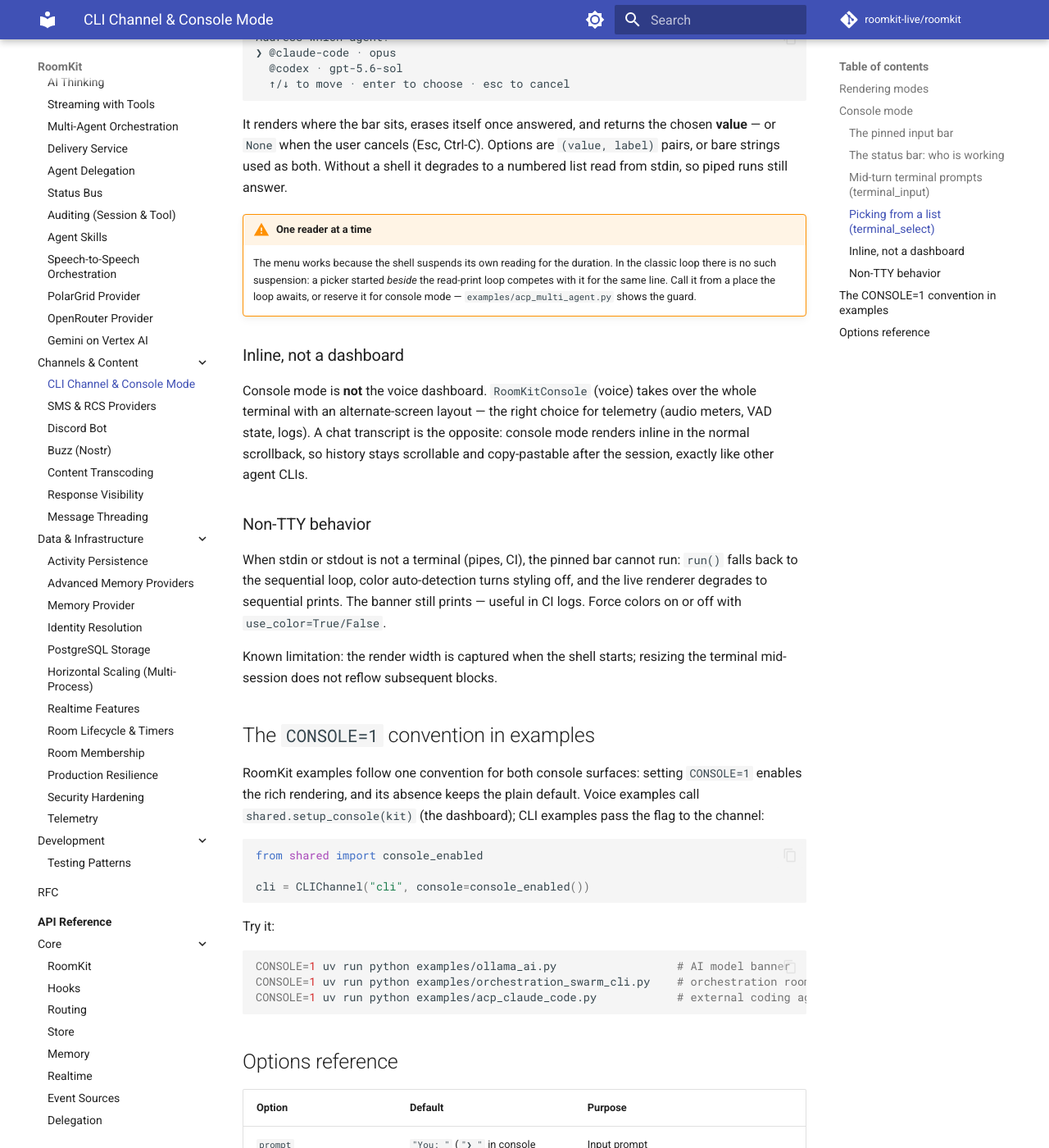
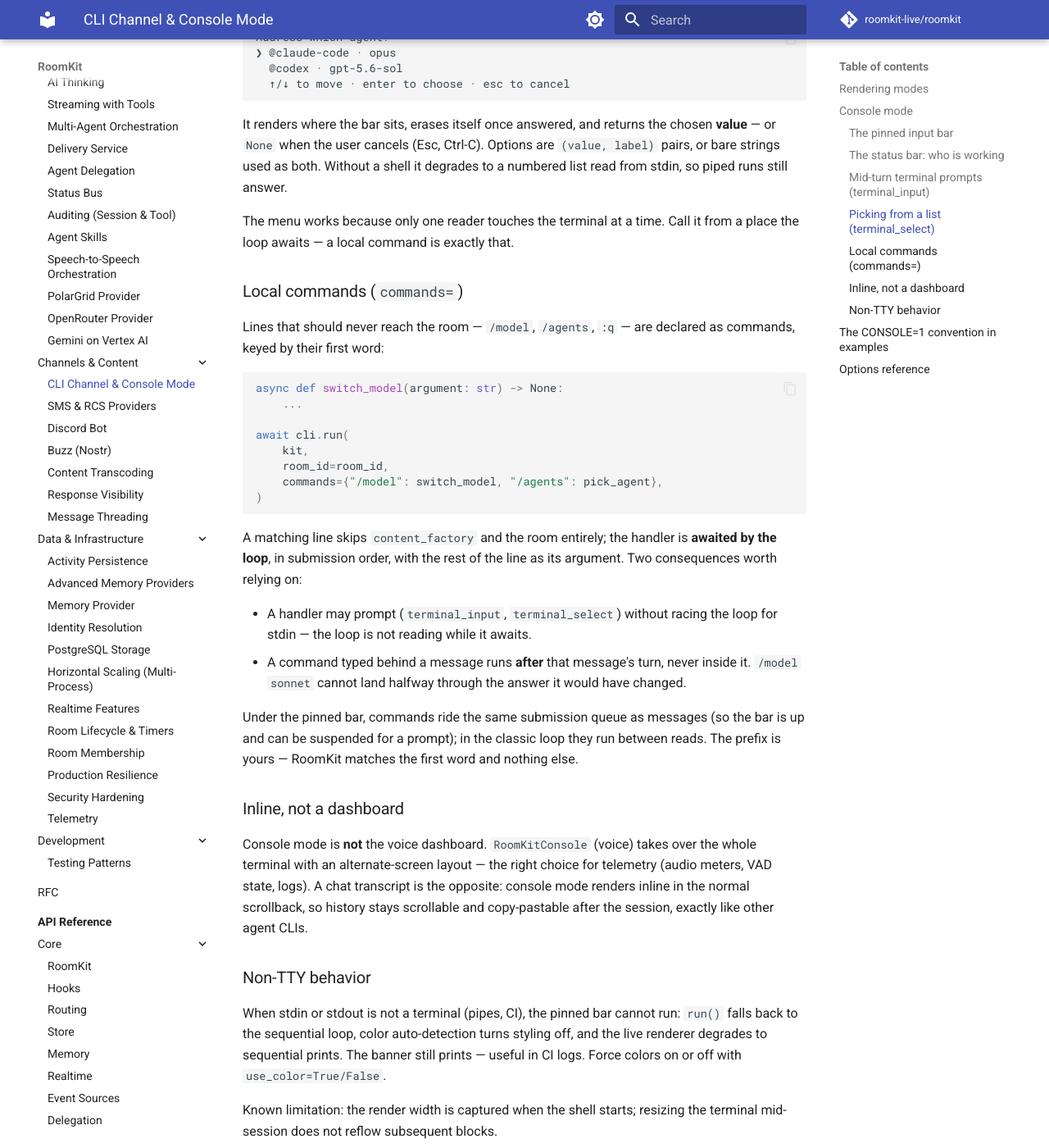
Before and after one commit to roomkit-live/roomkit-docs, an MkDocs documentation site: the page built from docs/guides/cli-channel.md, in a window 1280 px wide and 1400 px high, scrolled down 4209 px. Shown: the whole window at 82% size. Built offline with MkDocs 1.6.1 and Material for MkDocs 9.7.7, drawn with Linux system fonts in a browser that asks for light colours; comment, search, counter and statistics services are not loaded; some of the changed text lies outside the part shown.

Commit message:
docs(guides): local commands the CLI loop awaits (roomkit a1d525b)
The CLI guide gains the commands= section — declaration, the ordering
guarantees (a handler may prompt without racing stdin; a command lands
between turns, never inside one), and how it differs from content_factory.
The picker's one-reader warning becomes a pointer to it, since commands are
the place that solves it.

````diff
--- a/docs/guides/cli-channel.md
+++ b/docs/guides/cli-channel.md
@@ -214,13 +214,39 @@ chosen **value** — or `None` when the user cancels (Esc, Ctrl-C). Options
 are `(value, label)` pairs, or bare strings used as both. Without a shell it
 degrades to a numbered list read from stdin, so piped runs still answer.
 
-!!! warning "One reader at a time"
+The menu works because only one reader touches the terminal at a time. Call
+it from a place the loop awaits — a local command is exactly that.
 
-    The menu works because the shell suspends its own reading for the
-    duration. In the classic loop there is no such suspension: a picker
-    started *beside* the read-print loop competes with it for the same line.
-    Call it from a place the loop awaits, or reserve it for console mode —
-    `examples/acp_multi_agent.py` shows the guard.
+### Local commands (`commands=`)
+
+Lines that should never reach the room — `/model`, `/agents`, `:q` — are
+declared as commands, keyed by their first word:
+
+```python
+async def switch_model(argument: str) -> None:
+    ...
+
+await cli.run(
+    kit,
+    room_id=room_id,
+    commands={"/model": switch_model, "/agents": pick_agent},
+)
+```
+
+A matching line skips `content_factory` and the room entirely; the handler
+is **awaited by the loop**, in submission order, with the rest of the line
+as its argument. Two consequences worth relying on:
+
+- A handler may prompt (`terminal_input`, `terminal_select`) without racing
+  the loop for stdin — the loop is not reading while it awaits.
+- A command typed behind a message runs **after** that message's turn, never
+  inside it. `/model sonnet` cannot land halfway through the answer it would
+  have changed.
+
+Under the pinned bar, commands ride the same submission queue as messages
+(so the bar is up and can be suspended for a prompt); in the classic loop
+they run between reads. The prefix is yours — RoomKit matches the first word
+and nothing else.
 
 ### Inline, not a dashboard
 
@@ -276,6 +302,7 @@ CONSOLE=1 uv run python examples/acp_claude_code.py            # external coding
 | `console` | `False` | Branded console mode (subsumes `markdown`) |
 
 `run()` accepts `sender_id` (a room **Participant ID**, not an address — see
-[Identity Resolution](identity-resolution.md)), `welcome`, and
-`content_factory` (map a raw input line to custom content, or return `None`
-to swallow a line — the hook point for local slash commands).
+[Identity Resolution](identity-resolution.md)), `welcome`, `content_factory`
+(map a raw input line to custom content, or return `None` to swallow a line)
+and `commands` (local commands the loop awaits — see
+[Local commands](#local-commands-commands)).
````
